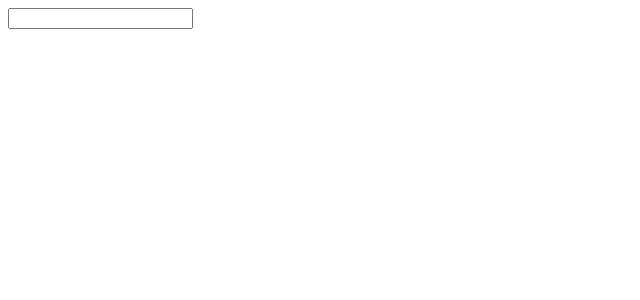
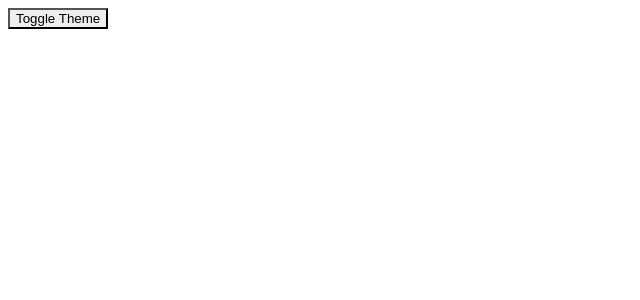
Before and after one commit to shintaro-uchiyama/typescript, a React app: page / in a window 1280 px wide. Shown: the top 300 px of the page, without its empty margins (0-640 px from the left). Built offline with nearby package versions, Linux system fonts and the light colour scheme.

Commit message:
React Context 実験

```diff
--- /dev/null
+++ b/src/components/context/Context.tsx
@@ -0,0 +1,10 @@
+import React from "react";
+import ThemeTogglerButton from "./theme-toggler-button";
+
+export function Content() {
+  return (
+    <div>
+      <ThemeTogglerButton />
+    </div>
+  );
+}
--- /dev/null
+++ b/src/components/context/theme-toggler-button.tsx
@@ -0,0 +1,20 @@
+import React from "react";
+import { ThemeContext } from "../../containers/context/theme-context";
+
+function ThemeTogglerButton() {
+  // The Theme Toggler Button receives not only the theme
+  // but also a toggleTheme function from the context
+  return (
+    <ThemeContext.Consumer>
+      {({ theme, toggleTheme }) => (
+        <button
+          onClick={toggleTheme}
+          style={{ backgroundColor: theme.background }}>
+          Toggle Theme
+        </button>
+      )}
+    </ThemeContext.Consumer>
+  );
+}
+
+export default ThemeTogglerButton;
--- /dev/null
+++ b/src/containers/context/App.tsx
@@ -0,0 +1,44 @@
+import React from "react";
+import { Content } from "../../components/context/Context";
+import { ThemeContext, themes } from "./theme-context";
+
+interface State {
+  theme: {
+    background: string;
+    foreground: string;
+  };
+  toggleTheme: () => void;
+}
+
+class App extends React.Component<{}, State> {
+  constructor(props: {}) {
+    super(props);
+    this.toggleThem = this.toggleThem.bind(this);
+    // State also contains the updater function so it will
+    // be passed down into the context provider
+    this.state = {
+      theme: themes.light,
+      toggleTheme: this.toggleThem,
+    };
+  }
+
+  public render() {
+    // The entire state is passed to the provider
+    return (
+      <ThemeContext.Provider value={this.state}>
+        <Content />
+      </ThemeContext.Provider>
+    );
+  }
+
+  private toggleThem() {
+    this.setState({
+      theme:
+        this.state.theme === themes.dark
+          ? themes.light
+          : themes.dark,
+    });
+  }
+}
+
+export default App;
--- /dev/null
+++ b/src/containers/context/theme-context.tsx
@@ -0,0 +1,19 @@
+import React from "react";
+
+export const themes = {
+  dark: {
+    background: "#222222",
+    foreground: "#ffffff",
+  },
+  light: {
+    background: "#eeeeee",
+    foreground: "#000000",
+  },
+};
+
+// Make sure the shape of the default value passed to
+// createContext matches the shape that the consumers expect!
+export const ThemeContext = React.createContext({
+  theme: themes.dark,
+  toggleTheme: () => { },
+});
--- a/src/index.tsx
+++ b/src/index.tsx
@@ -1,6 +1,6 @@
 import * as React from "react";
 import * as ReactDOM from "react-dom";
-import App from "./containers/lifecycle/App";
+import App from "./containers/context/App";
 
 ReactDOM.render(
   <App />,
--- a/tslint.json
+++ b/tslint.json
@@ -8,7 +8,8 @@
         "interface-name": [
             true,
             "never-prefix"
-        ]
+        ],
+        "no-empty": false
     },
     "rulesDirectory": []
 }
```
